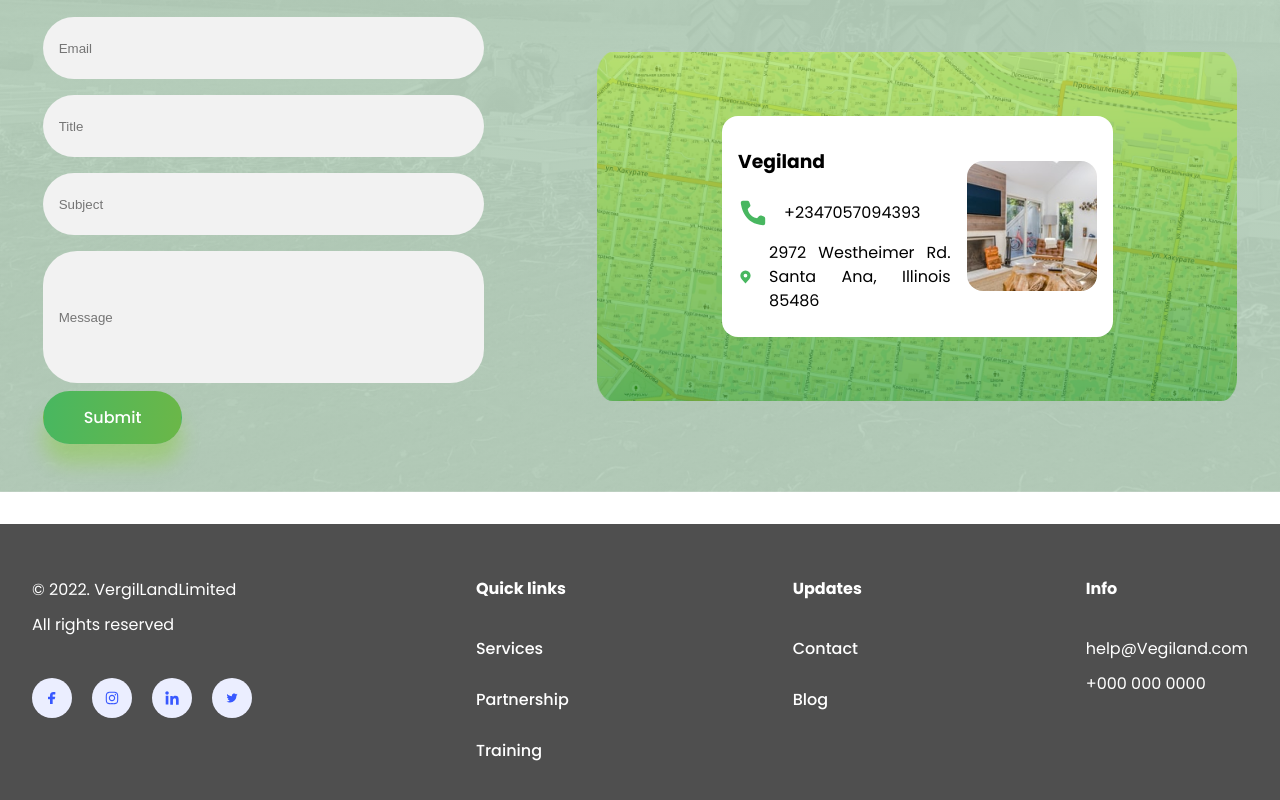
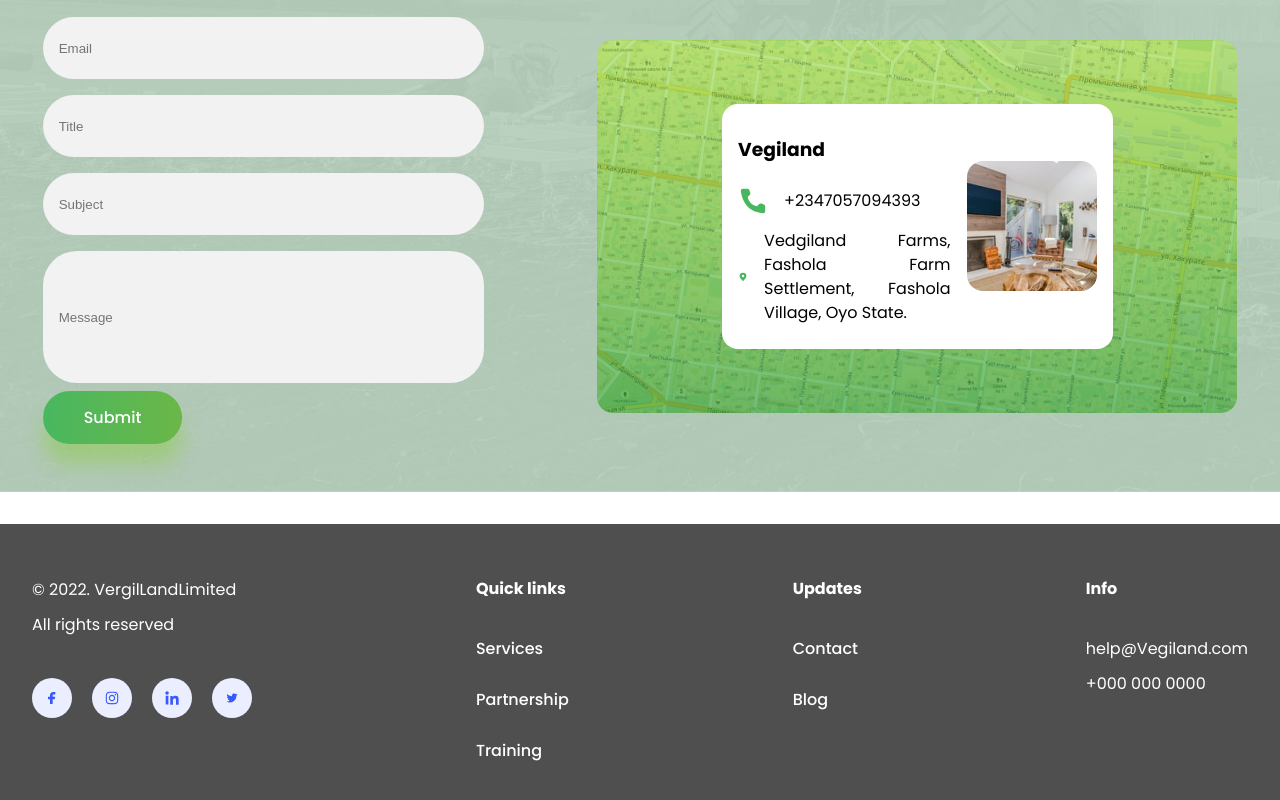
Before and after one commit to dcoder-x/vergiland, a React (Vite) app: page /contact in a window 1280 px wide. Shown: the part 1036-1836 px from the top of the page. Built offline with nearby package versions, Linux system fonts and the light colour scheme.

Commit message:
build ready

```diff
--- a/src/pages/Contact.jsx
+++ b/src/pages/Contact.jsx
@@ -52,7 +52,7 @@ const Contact = () => {
                             <div className='phone'>
                                 <Icon color='#48b760' icon="carbon:location-filled" width={30} />
                                 <p>
-                                    2972 Westheimer Rd. Santa Ana, Illinois 85486
+                                Vedgiland Farms, Fashola Farm Settlement, Fashola Village, Oyo State.
                                 </p>
                             </div>
                         </div>
--- a/vite.config.js
+++ b/vite.config.js
@@ -3,5 +3,8 @@ import react from '@vitejs/plugin-react'
 
 // https://vitejs.dev/config/
 export default defineConfig({
-  plugins: [react()]
+  plugins: [react()],
+  build: {
+    chunkSizeWarningLimit: 1600,
+  },
 })
```
Also changed, not shown: 2 other files (tests, documents, lock files or other folders).
